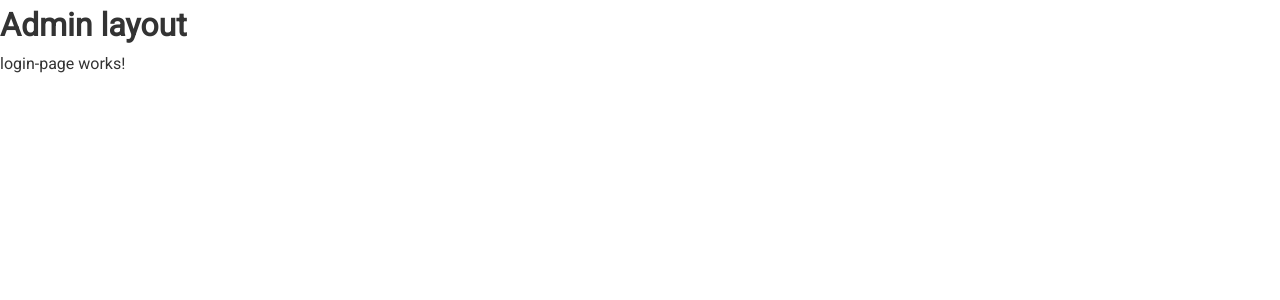
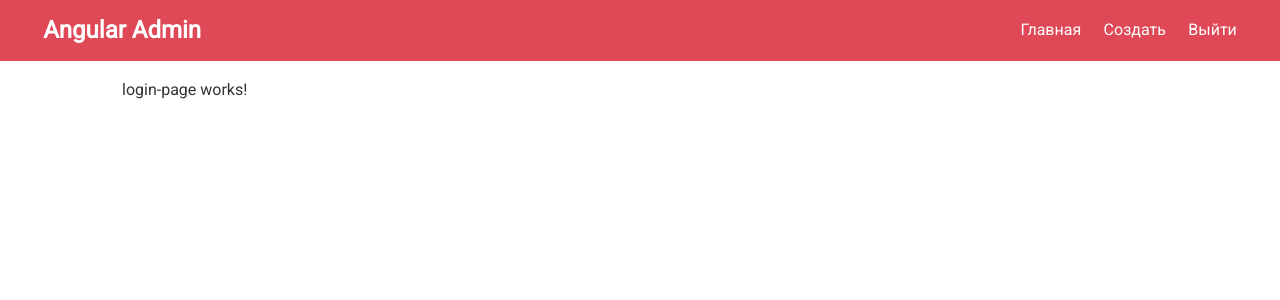
Before and after one commit to jmksm96/blog-angular, an Angular app: page /admin/login in a window 1280 px wide. Shown: the top 300 px of the page. Built offline with nearby package versions, Linux system fonts and the light colour scheme.

Commit message:
Admin-layout structure

```diff
--- a/src/app/admin/shared/components/admin-layout/admin-layout.component.html
+++ b/src/app/admin/shared/components/admin-layout/admin-layout.component.html
@@ -1,2 +1,20 @@
-<h1>Admin layout</h1>
-<router-outlet></router-outlet>
+<nav class="navbar bg-primary">
+  <h1>
+    <a routerLink='/'>Angular Admin</a>
+  </h1>
+  <ul>
+    <li routerLinkActive="active">
+      <a [routerLink]="['/admin', 'dashboard']">Главная</a>
+    </li>
+    <li routerLinkActive="active">
+      <a [routerLink]="['/admin', 'create']">Создать</a>
+    </li>
+    <li>
+      <a href="#" (click)="logout($event)">Выйти</a>
+    </li>
+  </ul>
+</nav>
+
+<div class="container">
+  <router-outlet></router-outlet>
+</div>
--- a/src/app/admin/shared/components/admin-layout/admin-layout.component.ts
+++ b/src/app/admin/shared/components/admin-layout/admin-layout.component.ts
@@ -1,4 +1,5 @@
-import { Component, OnInit } from '@angular/core';
+import {Component, OnInit} from '@angular/core';
+import {Router} from "@angular/router";
 
 @Component({
   selector: 'app-admin-layout',
@@ -7,9 +8,15 @@ import { Component, OnInit } from '@angular/core';
 })
 export class AdminLayoutComponent implements OnInit {
 
-  constructor() { }
+  constructor(private router: Router) {
+
+  }
 
   ngOnInit() {
   }
 
+  logout(event: Event) {
+    event.preventDefault()
+    this.router.navigate(['/admin', 'login'])
+  }
 }
--- a/src/app/app-routing.module.ts
+++ b/src/app/app-routing.module.ts
@@ -14,9 +14,11 @@ const routes: Routes = [
     ]
   },
   {
-    path: 'admin', loadChildren: './admin/admin.module#AdminModule'
+    path: 'admin', loadChildren: () => import('./admin/admin.module').then(m => m.AdminModule)
   }
 ];
+
+
 
 @NgModule({
   imports: [RouterModule.forRoot(routes, {
--- a/src/app/post-page/post-page.component.html
+++ b/src/app/post-page/post-page.component.html
@@ -1,19 +1,19 @@
 <div class="post">
   <div class="header">
-    <h1>Post title
-    </h1>
-    <button
-      class="btn btn-link"
-      routerLink="/"
-    >На главную
-    </button>
+    <h1>Post title</h1>
+
+    <button routerLink="/" class="btn btn-link">На главную</button>
   </div>
+
   <div class="info">
-    <strong>Автор поста </strong>
-    <small>26/07/2021</small>
+    <strong>Тут автор</strong>
+    <small>26/07/21</small>
   </div>
+
   <div>
-    <p>Lorem ipsum dolor sit amet, consectetur adipisicing elit. Aperiam corporis dolor eligendi exercitationem facilis
-      itaque nobis provident ratione sint, sunt.</p>
+    <p>Lorem ipsum dolor sit amet, consectetur adipisicing elit. A consequuntur cupiditate delectus, illo nam numquam sequi sit voluptas? Animi dicta eius eos exercitationem hic minima mollitia obcaecati possimus quaerat qui quidem, rerum ut voluptatem? Asperiores blanditiis est ipsam, iste perferendis porro soluta. Architecto esse eum excepturi fuga id neque ullam.</p>
+    <p>Lorem ipsum dolor sit amet, consectetur adipisicing elit. A consequuntur cupiditate delectus, illo nam numquam sequi sit voluptas? Animi dicta eius eos exercitationem hic minima mollitia obcaecati possimus quaerat qui quidem, rerum ut voluptatem? Asperiores blanditiis est ipsam, iste perferendis porro soluta. Architecto esse eum excepturi fuga id neque ullam.</p>
+    <p>Lorem ipsum dolor sit amet, consectetur adipisicing elit. A consequuntur cupiditate delectus, illo nam numquam sequi sit voluptas? Animi dicta eius eos exercitationem hic minima mollitia obcaecati possimus quaerat qui quidem, rerum ut voluptatem? Asperiores blanditiis est ipsam, iste perferendis porro soluta. Architecto esse eum excepturi fuga id neque ullam.</p>
+    <p>Lorem ipsum dolor sit amet, consectetur adipisicing elit. A consequuntur cupiditate delectus, illo nam numquam sequi sit voluptas? Animi dicta eius eos exercitationem hic minima mollitia obcaecati possimus quaerat qui quidem, rerum ut voluptatem? Asperiores blanditiis est ipsam, iste perferendis porro soluta. Architecto esse eum excepturi fuga id neque ullam.</p>
   </div>
 </div>
--- a/src/app/post-page/post-page.component.scss
+++ b/src/app/post-page/post-page.component.scss
@@ -1,4 +1,5 @@
 .post {
+
   .header {
     display: flex;
     justify-content: space-between;
@@ -6,7 +7,7 @@
   }
 
   h1 {
-    margin-bottom: 5rem;
+    margin-bottom: .5rem;
   }
 
   .info {
@@ -14,4 +15,5 @@
       margin-right: 1rem;
     }
   }
+
 }
--- a/src/app/shared/components/post/post.component.html
+++ b/src/app/shared/components/post/post.component.html
@@ -2,18 +2,16 @@
   <div class="card-header">
     <h2>Post title</h2>
 
-    <small>26.07.21</small>
+    <small>12.09.2019</small>
   </div>
 
   <div>
-    <small>
-      Max
+    <small>Max
     </small>
   </div>
 
-  <button class="btn btn-dark"
-          [routerLink]="['/post', 123]">
-    Открыть
-  </button>
-
+  <button
+    [routerLink]="['/post', 12312]"
+    class="btn btn-dark"
+  >Открыть</button>
 </div>
--- a/src/app/shared/components/post/post.component.ts
+++ b/src/app/shared/components/post/post.component.ts
@@ -9,7 +9,7 @@ export class PostComponent implements OnInit {
 
   constructor() { }
 
-  ngOnInit(): void {
+  ngOnInit() {
   }
 
 }
```
Also changed, not shown: src/app/home-page/home-page.component.html (+5 -5 lines).
